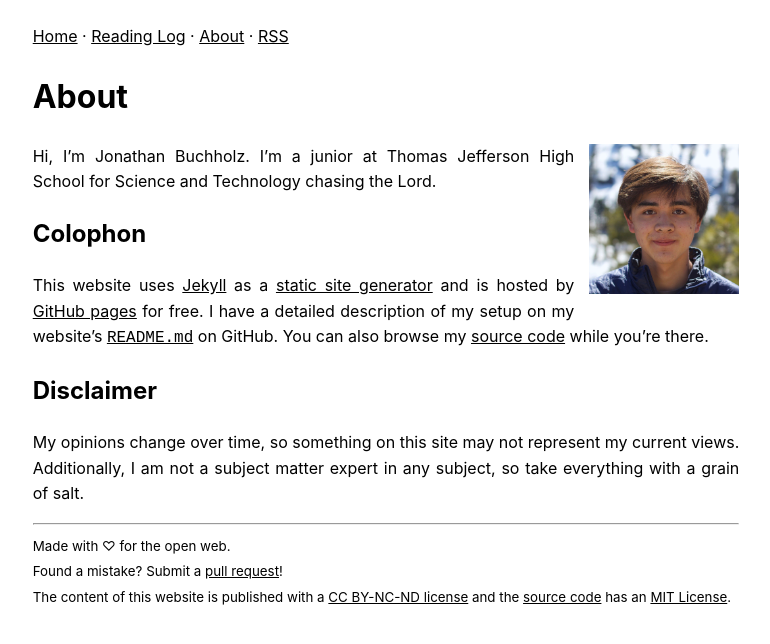
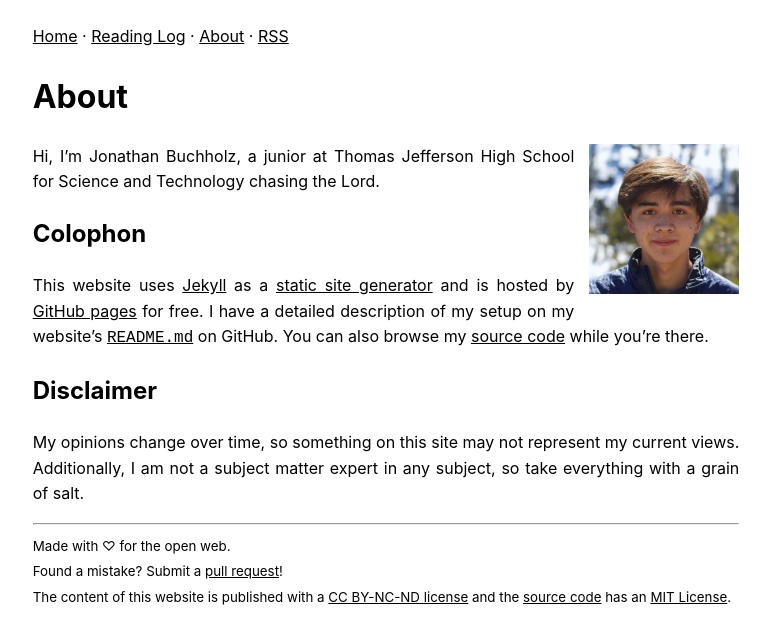
Before and after one commit to JonathanBuchh/buchh.org, a Jekyll site: the page built from about.md, in a window 1280 px wide. Shown: the top 644 px of the page, without its empty margins (254-1024 px from the left). Built offline with Jekyll 4.4.1, drawn with Linux system fonts in a browser that asks for light colours.

```diff
--- a/about.md
+++ b/about.md
@@ -5,7 +5,7 @@ description: About Jonathan Buchholz.
 ---
 <img src="/images/portrait.webp" alt="Jonathan Buchholz" style="float:right;margin:0 0 5px 15px;width:150px;height:auto">
 
-Hi, I'm Jonathan Buchholz. I'm a junior at Thomas Jefferson High School for Science and Technology chasing the Lord.
+Hi, I'm Jonathan Buchholz, a junior at Thomas Jefferson High School for Science and Technology chasing the Lord.
 
 ## Colophon
 
```
